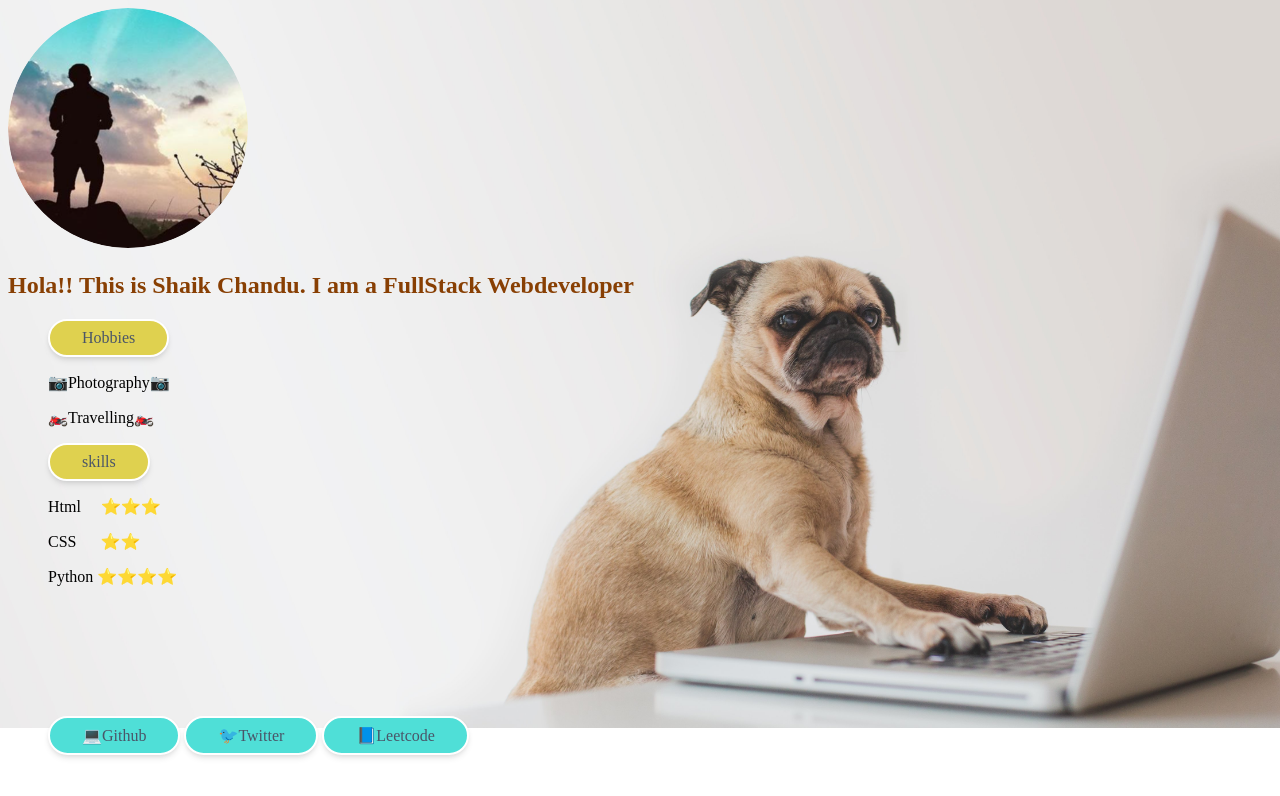
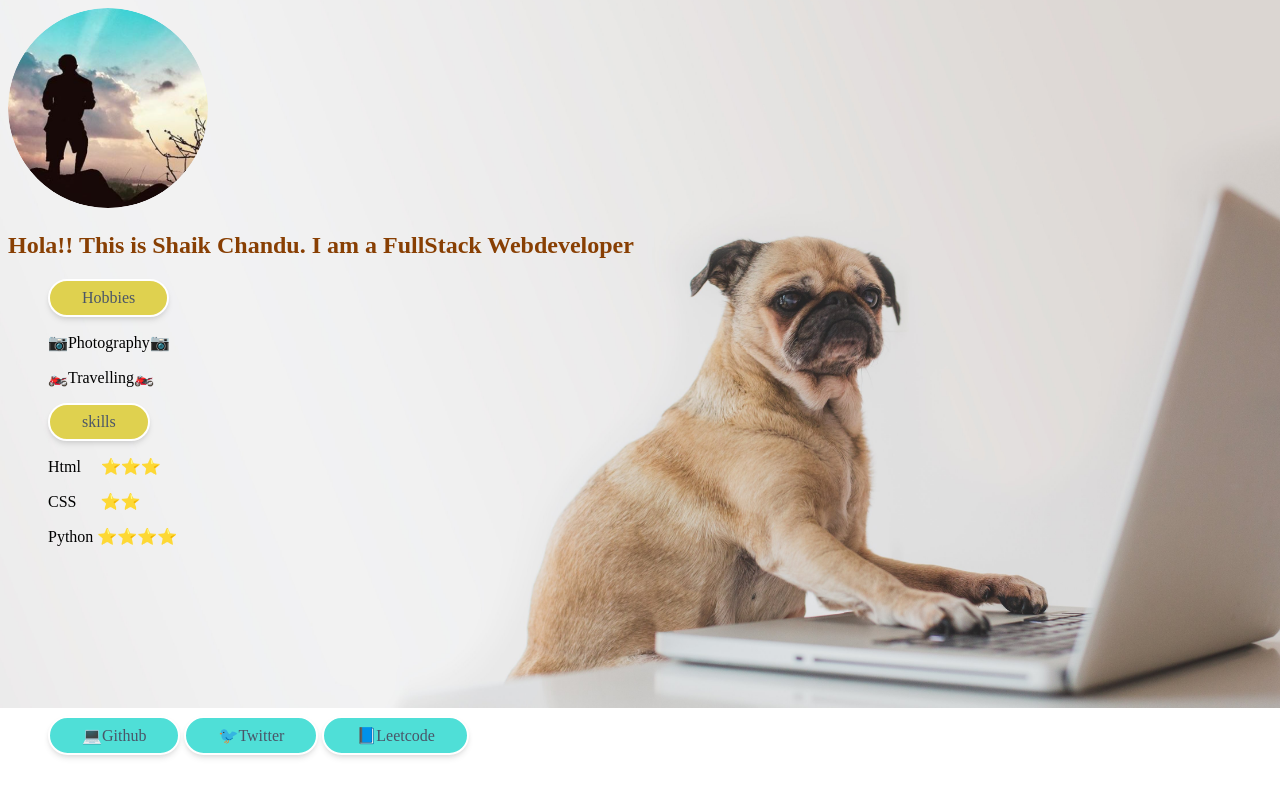
Before and after one commit to shaik-chandu-au13/myprofile, a plain HTML site: page index.html in a window 1280 px wide. Drawn offline with Linux system fonts and the light colour scheme.

Commit message:
version - 1.1

```diff
--- a/index.html
+++ b/index.html
@@ -10,7 +10,7 @@
 
 <body>
     <header>
-        <img src="circle-cropped.png" alt="HTML5 Icon" style="width:240px;height:240px;">
+        <img src="circle-cropped.png" alt="HTML5 Icon" style="width:200px;height:200px;">
     </header>
 
     <h2 >Hola!! This is Shaik Chandu. I am a FullStack Webdeveloper </h2>
```
